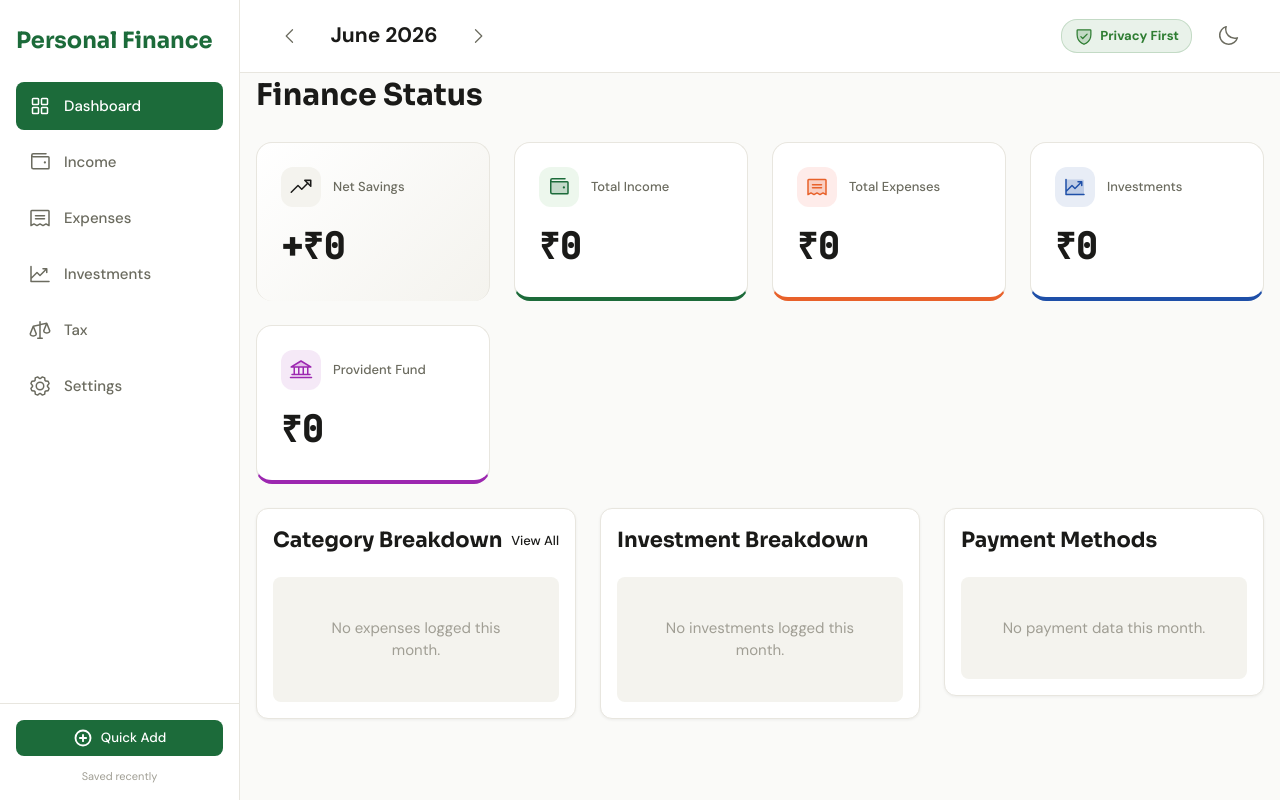
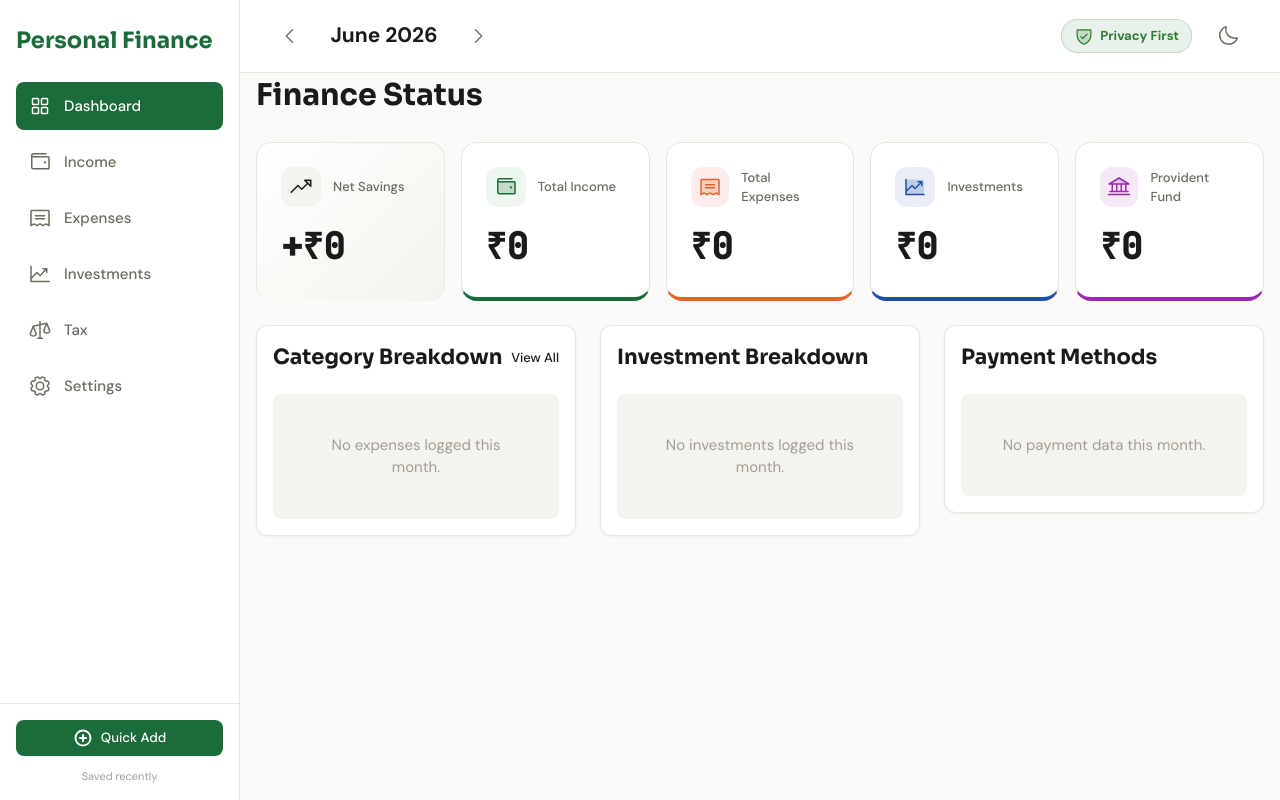
Before and after one commit to AnkeethV/Personal_Finance, a React (Vite) app: page / in a window 1280 px wide. Built offline with nearby package versions, Linux system fonts and the light colour scheme.

Commit message:
KPI adjustment

```diff
--- a/src/pages/Dashboard.css
+++ b/src/pages/Dashboard.css
@@ -4,8 +4,8 @@
 
 .metrics-grid {
   display: grid;
-  grid-template-columns: repeat(auto-fit, minmax(220px, 1fr));
-  gap: 24px;
+  grid-template-columns: repeat(5, 1fr);
+  gap: 16px;
   margin-bottom: 24px;
 }
 
```
